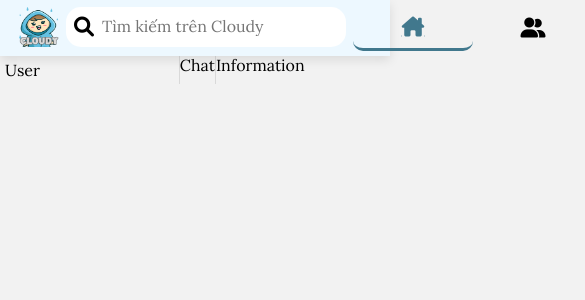
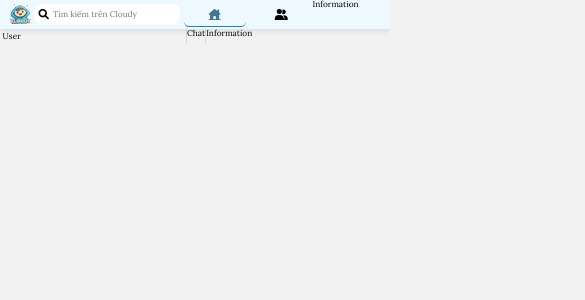
Before and after one commit to thanhphat113/Social-Media, a React (Vite) app in the folder Frontend/: page /group in a window 390 px wide. Shown: the top 300 px of the page, 585 px wide, since content can reach past the window. Built offline with nearby package versions, Linux system fonts and the light colour scheme.

Commit message:
responsive

```diff
--- a/Frontend/src/components/GlobalStyles/GlobalStyles.scss
+++ b/Frontend/src/components/GlobalStyles/GlobalStyles.scss
@@ -15,6 +15,24 @@ html {
 	background-color: var(--background);
 }
 
+@media (max-width: 1200px) {
+    html {
+        font-size: 52.5%;
+    }
+}
+
+@media (max-width: 768px) {
+    html {
+        font-size: 42.5%;
+    }
+}
+
+@media (max-width: 576px) {
+    html {
+        font-size: 32.5%;
+    }
+}
+
 body {
 	font-family: "Lora", serif;
   	font-size: 1.6rem;
--- a/Frontend/src/components/GlobalStyles/index.jsx
+++ b/Frontend/src/components/GlobalStyles/index.jsx
@@ -7,11 +7,11 @@ import { styled } from '@mui/material/styles';
 export const CustomTooltip = styled(({ className, ...props }) => (
     <Tooltip {...props} classes={{ tooltip: className }} arrow/>
 ))(({ theme }) => ({
-    fontSize: '15px', // Kích thước chữ lớn hơn
-    padding: '5px 15px', // Khoảng cách bên trong
+    fontSize: '1.5rem', // Kích thước chữ lớn hơn
+    padding: '0.5rem 1.5rem', // Khoảng cách bên trong
     backgroundColor: '#333', // Màu nền
     color: 'white', // Màu chữ
-    borderRadius: '8px', // Bo góc
+    borderRadius: '0.8rem', // Bo góc
 }));
 
 function GlobalStyles({ children }) {
--- a/Frontend/src/components/Layouts/DefaultLayout/Header/Header.module.scss
+++ b/Frontend/src/components/Layouts/DefaultLayout/Header/Header.module.scss
@@ -1,13 +1,13 @@
 .header{
-	height: 56px;
+	height: 5.6rem;
 	display: flex;
-    box-shadow: 0 4px 10px rgba(0, 0, 0, 0.1); /* Chỉ đổ bóng xuống dưới */
+    box-shadow: 0 0.4rem 1rem rgba(0, 0, 0, 0.1); /* Chỉ đổ bóng xuống dưới */
 	background-color: #edf8ff;
 }
 
 .left{
 	width: var(--left-and-right-item);
-	padding: 7px 7px;
+	padding: 0.7rem 0.7rem;
 }
 
 .center{
@@ -15,7 +15,7 @@
 	height: 100%;
 	flex: 1;
 	justify-content: center;
-	padding: 5px 0;
+	padding: 0.5rem 0;
 }
 
 .right{
--- a/Frontend/src/components/Layouts/DefaultLayout/Header/components/Menu/Menu.module.scss
+++ b/Frontend/src/components/Layouts/DefaultLayout/Header/components/Menu/Menu.module.scss
@@ -1,11 +1,11 @@
 .choice{
-	width: 120px;
+	width: 12rem;
 	height: 100%;
 	display: flex;
 	align-items: center;
 	justify-content: center;
-	border-radius: 10px;
-	font-size: 20px;
+	border-radius: 1rem;
+	font-size: 2rem;
 	&:hover{
 		background-color: var(--background);
 	}
@@ -13,10 +13,11 @@
 
 .active{
 	color:#41788d;
-	border-bottom: 3px solid #41788d;
+	border-bottom: 0.3rem solid #41788d;
 }
 
 
 .content{
 	display: flex;
+	gap: 0.8rem;
 }
--- a/Frontend/src/components/Layouts/DefaultLayout/Header/components/Search/Search.module.scss
+++ b/Frontend/src/components/Layouts/DefaultLayout/Header/components/Search/Search.module.scss
@@ -1,32 +1,32 @@
 .wrapper{
 	display: flex;
-	gap: 7px;
+	gap: 0.7rem;
 	justify-items: center;
 }
 
 .search{
 	position: relative;
 	background-color: white;
-	border-radius: 15px;
-	min-width: 280px;
+	border-radius: 1.5rem;
+	min-width: 28rem;
 	overflow: hidden;
 	justify-items: center;
 	align-items: center;
 }
 
 .showlist{
-	margin: 50px 0 5px 0 ;
-	max-height: 400px;
+	margin: 5rem 0 0.5rem 0 ;
+	max-height: 40rem;
 	overflow-y: auto;
 }
 
 .searcharea{
-	padding: 7px 8px 9px;
-	width: 252px;
-	height: 40px;
+	padding: 0.7rem 0.8rem 0.9rem;
+	width: 25.2rem;
+	height: 4rem;
 	border: none;
 	transition: width 0.1s ease-out;
-	border-radius: 25px;
+	border-radius: 2.5rem;
 	transform-origin: right;
 	position: absolute;
     right: 0;
@@ -35,20 +35,20 @@
 .icon{
 	// margin-left: 10px;
 	position: absolute;
-	top:10px;
-	left:8px;
-	font-size: 20px;
+	top:1rem;
+	left:0.8rem;
+	font-size: 2rem;
 }
 
 .searcharea.clicked{
 	background-color: var(--background);
-	width: 270px;
-	margin:3px 5px;
+	width: 27rem;
+	margin:0.3rem 0.5rem;
 	border: none;
 }
 
 .logo{
-	width: 40px;
-	height: 40px;
-	margin-left: 12px;
+	width: 4rem;
+	height: 4rem;
+	margin-left: 1.2rem;
 }
--- a/Frontend/src/components/Layouts/ShowList/ShowList.module.scss
+++ b/Frontend/src/components/Layouts/ShowList/ShowList.module.scss
@@ -1,16 +1,15 @@
 .profile{
-	width: 36px;
-	height: 36px;
+	width: 3.6rem;
+	height: 3.6rem;
 	border-radius: 50%;
-
 }
 
 .wrapper{
-	margin: 0 10px;
-	border-radius: 10px;
+	margin: 0 1rem;
+	border-radius: 1rem;
 	display: flex;
-	height: 70px;
-	padding: 6px;
+	height: 7rem;
+	padding: 0.6rem;
 	align-items: center;
 	cursor: pointer;
 
--- a/Frontend/src/pages/Message/Message.module.scss
+++ b/Frontend/src/pages/Message/Message.module.scss
@@ -3,14 +3,14 @@
 }
 
 .left{
-	padding: 5px;
+	padding: 0.5rem;
 	width: var(--left-and-right-item);
-	border-right: 1px solid rgba(0, 0, 0, 0.1);
+	border-right: 0.1rem solid rgba(0, 0, 0, 0.1);
 }
 
 .center{
 	flex: 1;
-	border-right: 1px solid rgba(0, 0, 0, 0.1);
+	border-right: 0.1rem solid rgba(0, 0, 0, 0.1);
 }
 
 .right{
```
